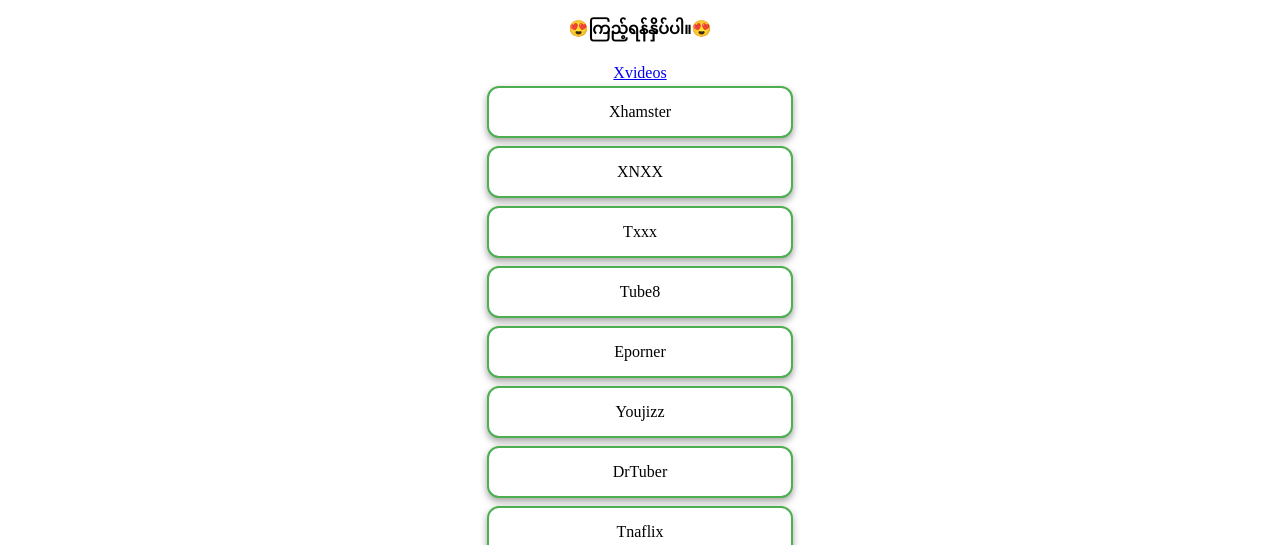
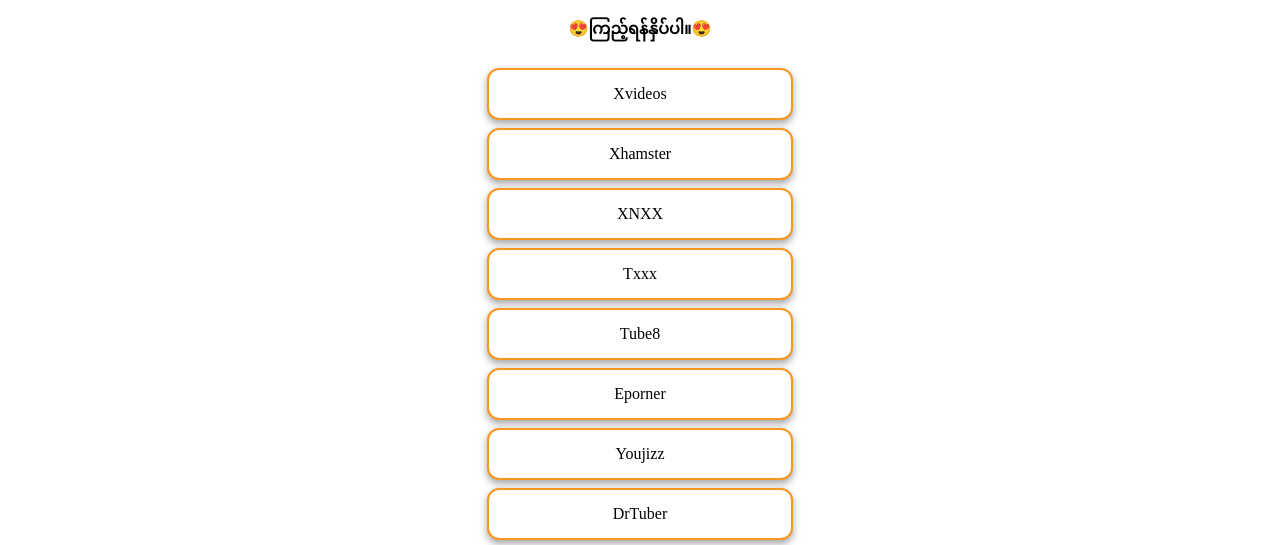
Before and after one commit to aratpm/Ptaing, a plain HTML site: page index.html in a window 1280 px wide. Shown: the part 249-794 px from the top of the page. Drawn offline with Linux system fonts and the light colour scheme.

Commit message:
Update index.html

```diff
--- a/index.html
+++ b/index.html
@@ -6,7 +6,7 @@
 <style>
     .button {
   background-color: #ffffff;
-  border: 2px solid #4CAF50;
+  border: 2px solid #f7971d;
   border-radius: 12px;
   width: 70%;
   color: black;
@@ -187,7 +187,7 @@ img {
 
            <p style="text-align: center;" style="background-color:black; color:white;width:150px; height:40px;">
 
-            <a href="https://www.xvideos.es" class="buttonbdr buttonbdr1 ">Xvideos</a> <br>
+            <a href="https://www.xvideos.es" class="button button1">Xvideos</a> <br>
             <a href="https://xhamster.com" class="button button1">Xhamster</a><br>
             <a href="https://www.xnxx.es" class="button button1">XNXX</a><br>
             <a href="https://txxx.com" class="button button1">Txxx</a><br>
```
